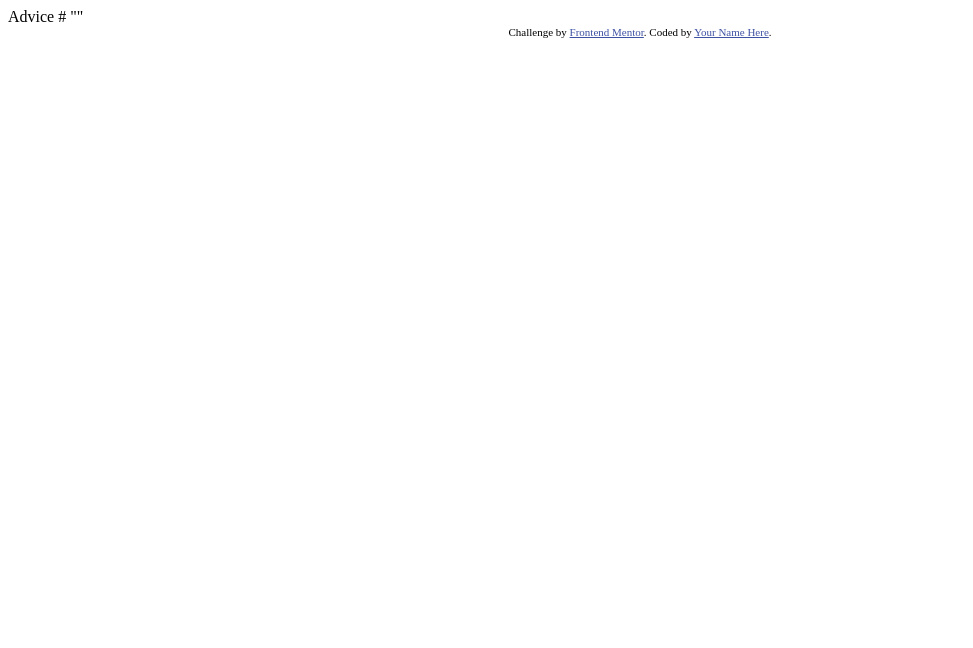
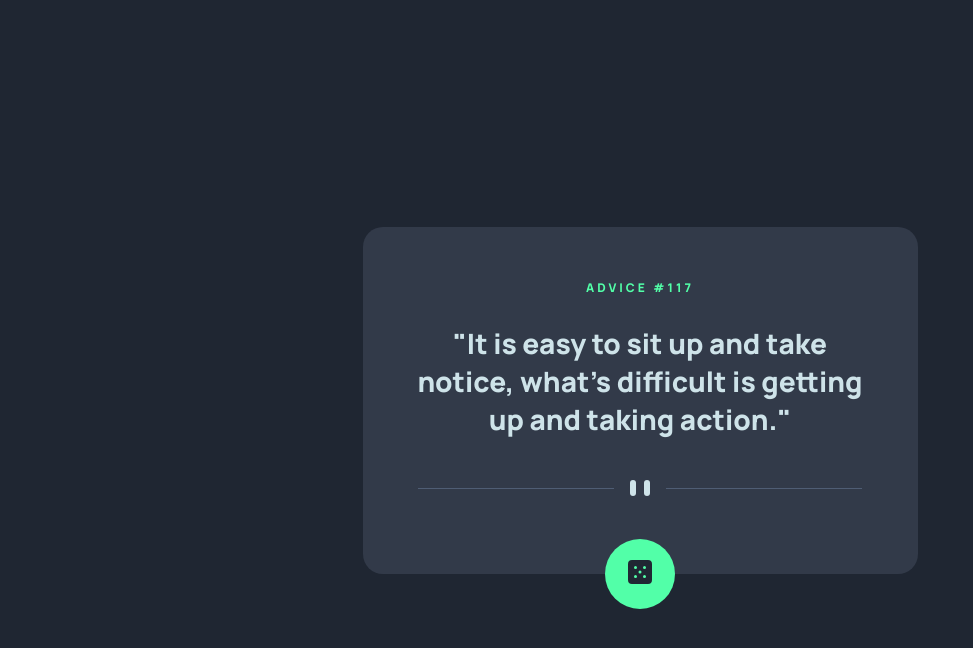
Before and after one commit to vSchiaffino/advice-generator, a plain HTML site: page index.html in a window 1280 px wide. Shown: the whole page, without its empty margins (0-973 px from the left). Drawn offline with Linux system fonts and the light colour scheme; no server answers.

Commit message:
challenge terminated

```diff
--- /dev/null
+++ b/fetch.js
@@ -0,0 +1,19 @@
+const API_URL = "https://api.adviceslip.com/advice"
+const id_element = document.querySelector("#id")
+const quote_element = document.querySelector("#quote")
+
+async function fetch_advice(){
+    try{
+        const response = await fetch(API_URL)
+        const json = await response.json()
+        id_element.textContent = json.slip.id
+        quote_element.textContent = json.slip.advice
+    }
+    catch(err){
+        console.log("Error fetching data from the API: ", err)
+    }
+}
+
+document.addEventListener("readystatechange", () => {
+    fetch_advice()
+})
--- a/index.html
+++ b/index.html
@@ -2,27 +2,27 @@
 <html lang="en">
 <head>
   <meta charset="UTF-8">
-  <meta name="viewport" content="width=device-width, initial-scale=1.0"> <!-- displays site properly based on user's device -->
+  <meta name="viewport" content="width=device-width, initial-scale=1.0">
+  <!-- typography -->
+  <link rel="preconnect" href="https://fonts.googleapis.com">
+  <link rel="preconnect" href="https://fonts.gstatic.com" crossorigin>
+  <link href="https://fonts.googleapis.com/css2?family=Manrope:wght@800&display=swap" rel="stylesheet">
 
   <link rel="icon" type="image/png" sizes="32x32" href="./images/favicon-32x32.png">
+  <link rel="stylesheet" href="styles.css">
 
   <title>Frontend Mentor | Advice generator app</title>
 
-  <!-- Feel free to remove these styles or customise in your own stylesheet 👍 -->
-  <style>
-    .attribution { font-size: 11px; text-align: center; }
-    .attribution a { color: hsl(228, 45%, 44%); }
-  </style>
 </head>
 <body>
-
-  Advice #<!-- Advice ID goes here -->
-
-  "<!-- Advice text goes here -->"
-
-  <div class="attribution">
-    Challenge by <a href="https://www.frontendmentor.io?ref=challenge" target="_blank">Frontend Mentor</a>.
-    Coded by <a href="#">Your Name Here</a>.
+  <div class="advice">
+    <p class="advice__number">Advice #<span id="id">117</span></p>
+    <p class="advice__quote" id="quote">
+      "It is easy to sit up and take notice, what's difficult is getting up and taking action."
+    </p>
+    <div class="separator"></div>
+    <button class="roll" onclick="fetch_advice()"></button>
   </div>
+  <script src="fetch.js"></script>
 </body>
 </html>
--- /dev/null
+++ b/styles.css
@@ -0,0 +1,97 @@
+:root {
+    --light-cyan: hsl(193, 38%, 86%);
+    --neon-green: hsl(150, 100%, 66%);
+    --grayish-blue: hsl(217, 19%, 38%);
+    --dark-grayish-blue: hsl(217, 19%, 24%);
+    --dark-blue: hsl(218, 23%, 16%);
+    --quote-font-size: 28px;
+}
+
+html{
+    width: 100%;
+    height: 100%;
+}
+
+body {
+    justify-content: center;
+    align-items: center;
+    display: flex;
+    height: 100%;
+    margin: 0;
+    font-family: 'Manrope', sans-serif;
+    font-size: 28px;
+    background: var(--dark-blue);
+    text-align: center;
+}
+
+.advice {
+    display: block;
+    background: var(--dark-grayish-blue);
+    width: 475px;
+    height: min-content;
+    border-radius: 20px;
+    padding: 40px 40px 0;
+}
+
+.advice__number{
+    text-transform: uppercase;
+    color: var(--neon-green);
+    font-size: 12px;
+    letter-spacing: 3px;
+}
+
+.advice__quote{
+    color: var(--light-cyan)
+}
+
+.separator::after{
+    content: url('./images/pattern-divider-desktop.svg');
+    width: 100%;
+}
+
+.roll {
+    width: 70px;
+    height: 70px;
+    background-color: var(--neon-green);
+    border-radius: 50%;
+    color: var(--dark-blue);
+    border: none;
+    position:relative;
+    top: 35px;
+}
+
+.roll {
+    box-shadow: none;
+    transition: .8s;
+}
+
+
+.roll:hover {
+    cursor: pointer;
+    box-shadow: 0 0 30px 3px var(--neon-green);
+    transition: .8s;
+}
+
+.roll::after{
+    width: 100%;
+    content: url('./images/icon-dice.svg');
+}
+
+@media (max-width: 600px) {
+    .advice {
+        display: inline-block;
+        width: 100%;
+        margin: 0 15px;
+        padding-left: 10px;
+        padding-right: 10px;
+    }
+
+    .separator::after{
+        content: url('./images/pattern-divider-mobile.svg');
+        width: 100%;
+    }
+
+    .advice__quote{
+        margin-bottom: 5px;
+    }
+}
```
